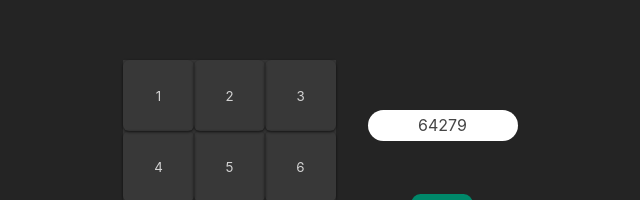
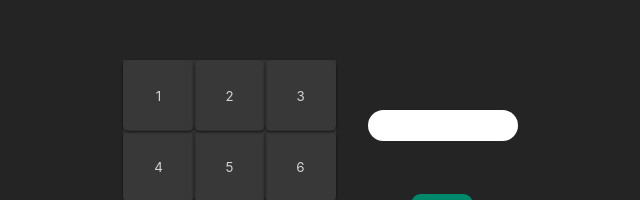
Before and after one commit to menchu123/W04CH03-menchu-marin, a React (Create React App) app: page / in a window 1280 px wide. Shown: the part 223-423 px from the top of the page, without its empty margins (304-944 px from the left). Built offline with nearby package versions, Linux system fonts and the light colour scheme.

Commit message:
Added empty array for Display

```diff
--- a/src/App.js
+++ b/src/App.js
@@ -3,8 +3,11 @@ import Info from "./components/Info/Info.js";
 import Display from "./components/Display/Display";
 import Keyboard from "./components/Keyboard/Keyboard";
 import Actions from "./components/Actions/Actions";
+import { useState } from "react";
 
 function App() {
+  const [displayArray, setDisplayArray] = useState([]);
+
   return (
     <>
       {/* <Key text="ok" actionOnClick={() => console.log("ji")} isCalling={true} /> */}
@@ -18,7 +21,7 @@ function App() {
             </ol>
           </div>
           <div className="actions">
-            <Display numbers={[6, 4, 2, 7, 9]} />
+            <Display numbers={displayArray} />
             {/* <!-- El botón de llamar debe tener la clase "activo" cuando --> */}
             {/* <!-- el número de teléfono tiene 9 cifras --> */}
 
```
